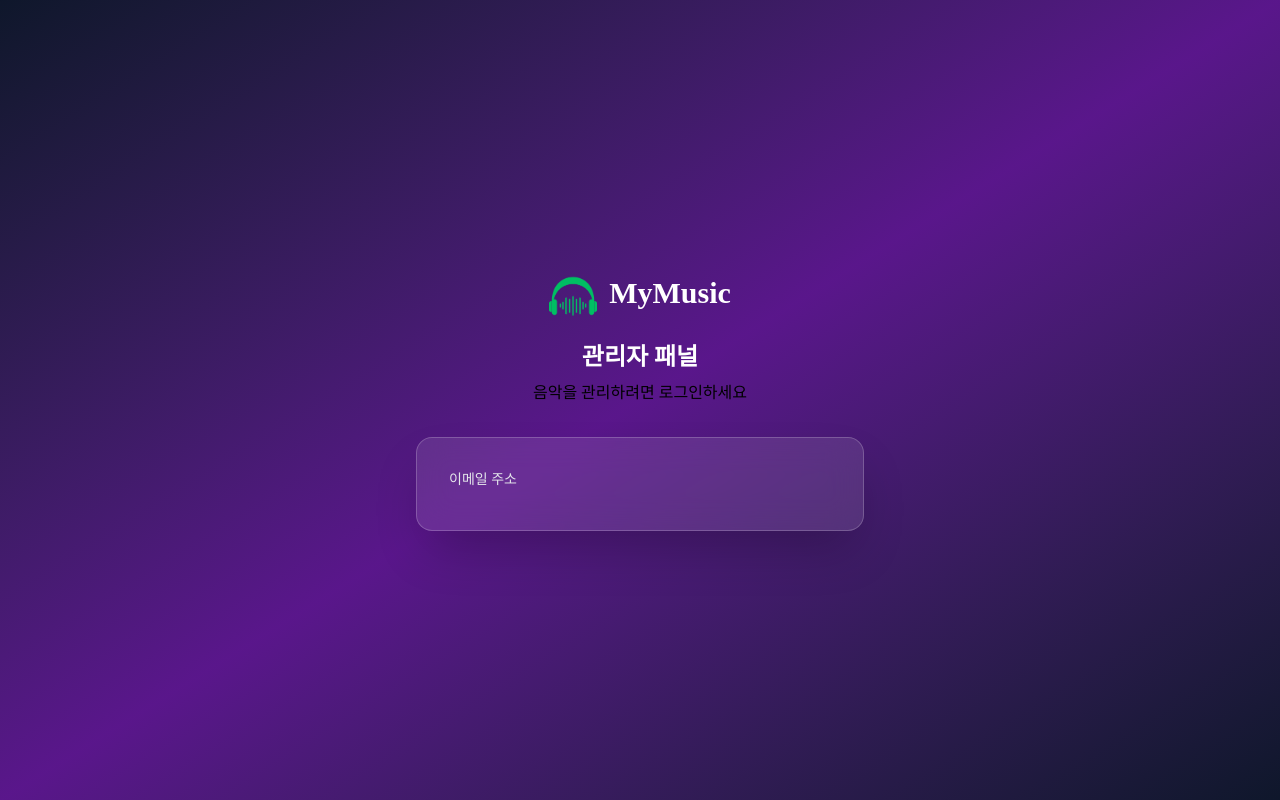
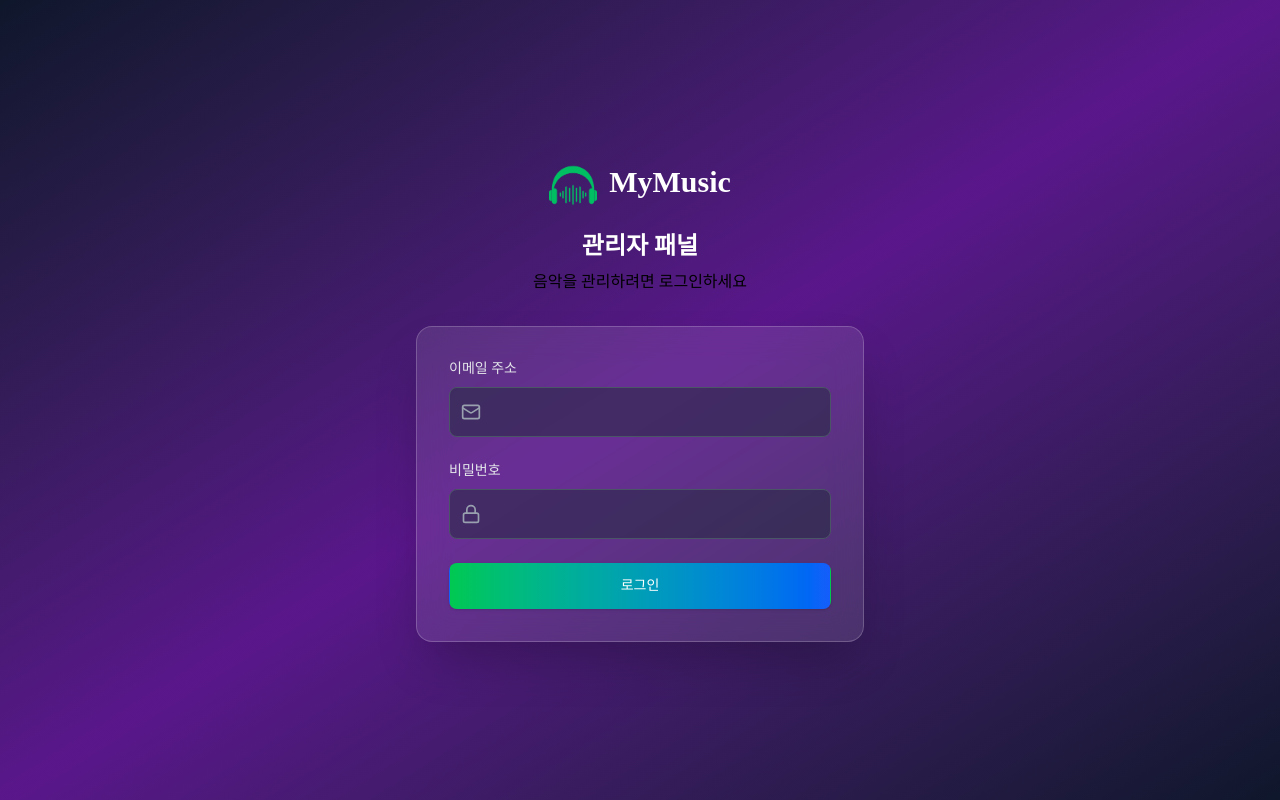
Before and after one commit to Jangchaeyun/mymusic, a React (Vite) app in the folder mymusic-admin-app/: page / in a window 1280 px wide. Built offline with nearby package versions, Linux system fonts and the light colour scheme; a web font is replaced by a local one.

Commit message:
1204 Login.jsx

```diff
--- a/mymusic-admin-app/src/pages/Login.jsx
+++ b/mymusic-admin-app/src/pages/Login.jsx
@@ -1,3 +1,4 @@
+import { Lock, Mail } from "lucide-react";
 import { assets } from "../assets/assets";
 
 const Login = () => {
@@ -15,16 +16,57 @@ const Login = () => {
         </div>
         {/* Login form */}
         <div className="bg-white/10 backdrop-blur-lg rounded-2xl p-8 shadow-2xl border border-white/20">
-          <form action="space-y-6">
+          <form className="space-y-6">
             {/* Email field */}
             <div>
-              <label htmlFor="email" className="block text-sm font-medium text-gray-200 mb-2">
+              <label
+                htmlFor="email"
+                className="block text-sm font-medium text-gray-200 mb-2"
+              >
                 이메일 주소
               </label>
               <div className="relative">
-
+                <div className="absolute inset-y-0 left-0 pl-3 flex items-center pointer-events-none">
+                  <Mail className="h-5 w-5 text-gray-400" />
+                </div>
+                <input
+                  type="email"
+                  name="email"
+                  id="email"
+                  autoComplete="email"
+                  required
+                  className="block w-full pl-10 pr-3 py-3 border border-gray-600 rounded-lg bg-gray-800/50 text-white placeholder-gray-400 focus:outline-none focus:ring-2 focus:ring-green-500 focus:border-transparent transition-all duration-200"
+                />
               </div>
             </div>
+            <div>
+              <label
+                htmlFor="password"
+                className="block text-sm font-medium text-gray-200 mb-2"
+              >
+                비밀번호
+              </label>
+              <div className="relative">
+                <div className="absolute inset-y-0 left-0 pl-3 flex items-center pointer-events-none">
+                  <Lock className="h-5 w-5 text-gray-400" />
+                </div>
+                <input
+                  type="password"
+                  name="password"
+                  id="password"
+                  autoComplete="password"
+                  required
+                  className="block w-full pl-10 pr-3 py-3 border border-gray-600 rounded-lg bg-gray-800/50 text-white placeholder-gray-400 focus:outline-none focus:ring-2 focus:ring-green-500 focus:border-transparent transition-all duration-200"
+                />
+              </div>
+            </div>
+
+            <button
+              type="submit"
+              className="w-full flex justify-center py-3 px-4 border border-transparent rounded-lg shadow-sm text-sm font-medium text-white bg-gradient-to-r from-green-500 to-blue-600 hover:from-green-600 hover:to-blue-700 focus:outline-none focus:ring-2 focus:ring-offset-2 focus:ring-green-500 disabled:opacity-50 disabled:cursor-not-allowed transition-all duration-200 transform hover:scale-105"
+            >
+              로그인
+            </button>
           </form>
         </div>
       </div>
```
